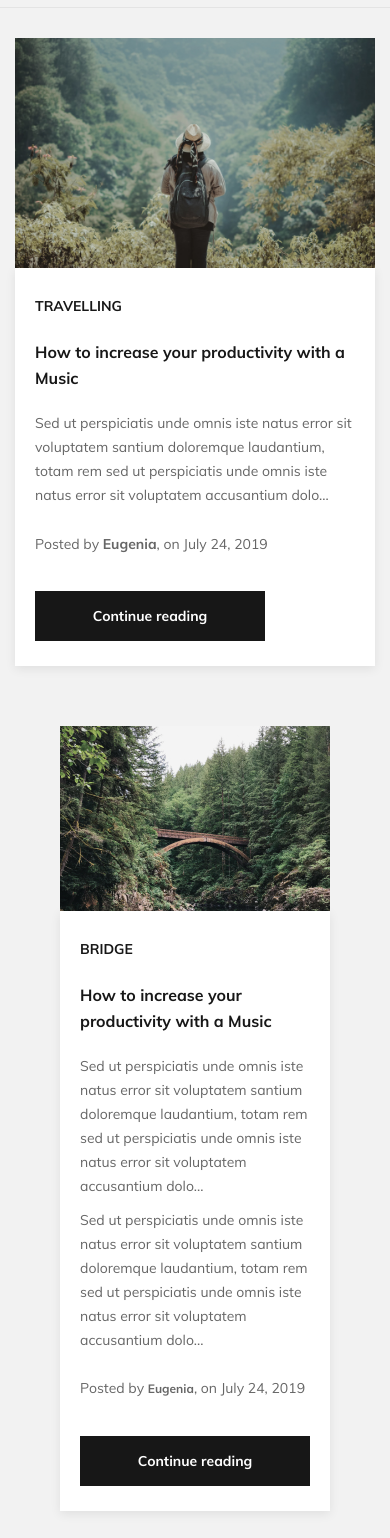
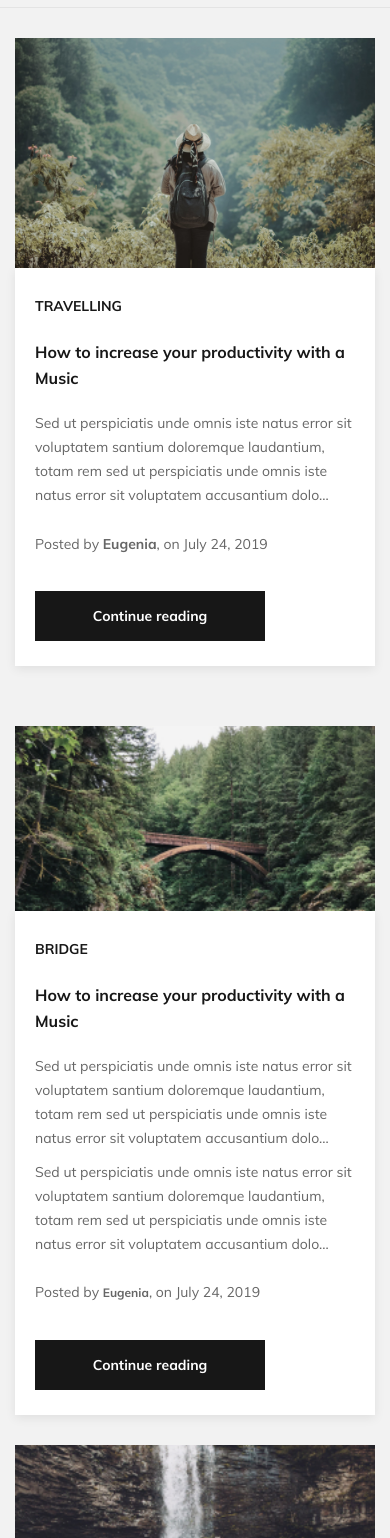
Before and after one commit to VyacheslavReznikov/dream-trip, a website: page app/index.html in a window 390 px wide. Shown: the part 43-1581 px from the top of the page. Drawn offline with nearby package versions, Linux system fonts and the light colour scheme.

Commit message:
fixed size cards

```diff
--- a/app/scss/_page.scss
+++ b/app/scss/_page.scss
@@ -87,12 +87,28 @@
 		margin-bottom: 30px;
 		margin-left: 30px;
 
+		@media(max-width: 1200px) {
+			width: 29%;
+		}
+
+		@media(max-width: 768px) {
+			width: 44%;
+		}
+
+		@media(max-width: 576px) {
+			width: 100%;
+		}
+
 		.item-page {
 
 			&__image {
 				flex: 0 0 185px;
 				width: 270px;
 				height: 185px;
+
+				@media(max-width: 1200px) {
+					width: 100%;
+				}
 			}
 
 			&__content {
@@ -362,6 +378,7 @@
 
 	&__image {
 		display: block;
+
 		@media(max-width: 1200px) {
 			flex: 0 0 230px;
 		}
```
Also changed, not shown: app/css/style.min.css.
